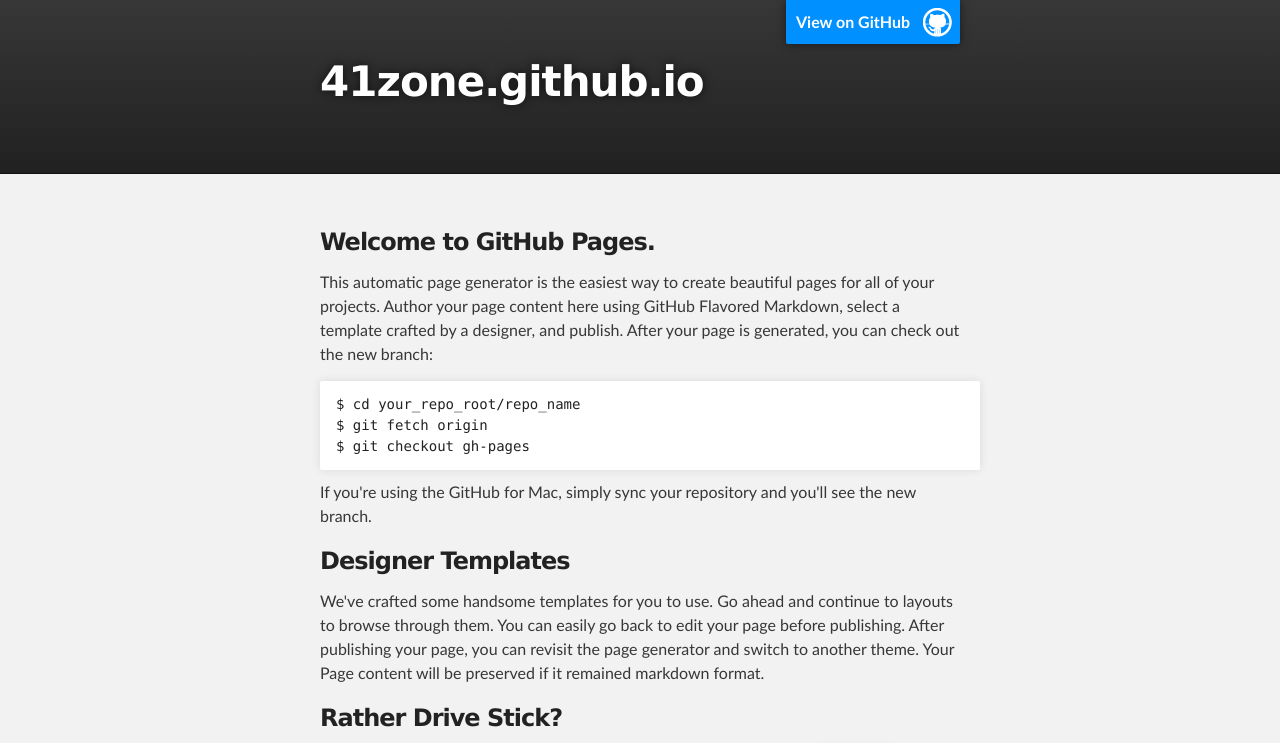
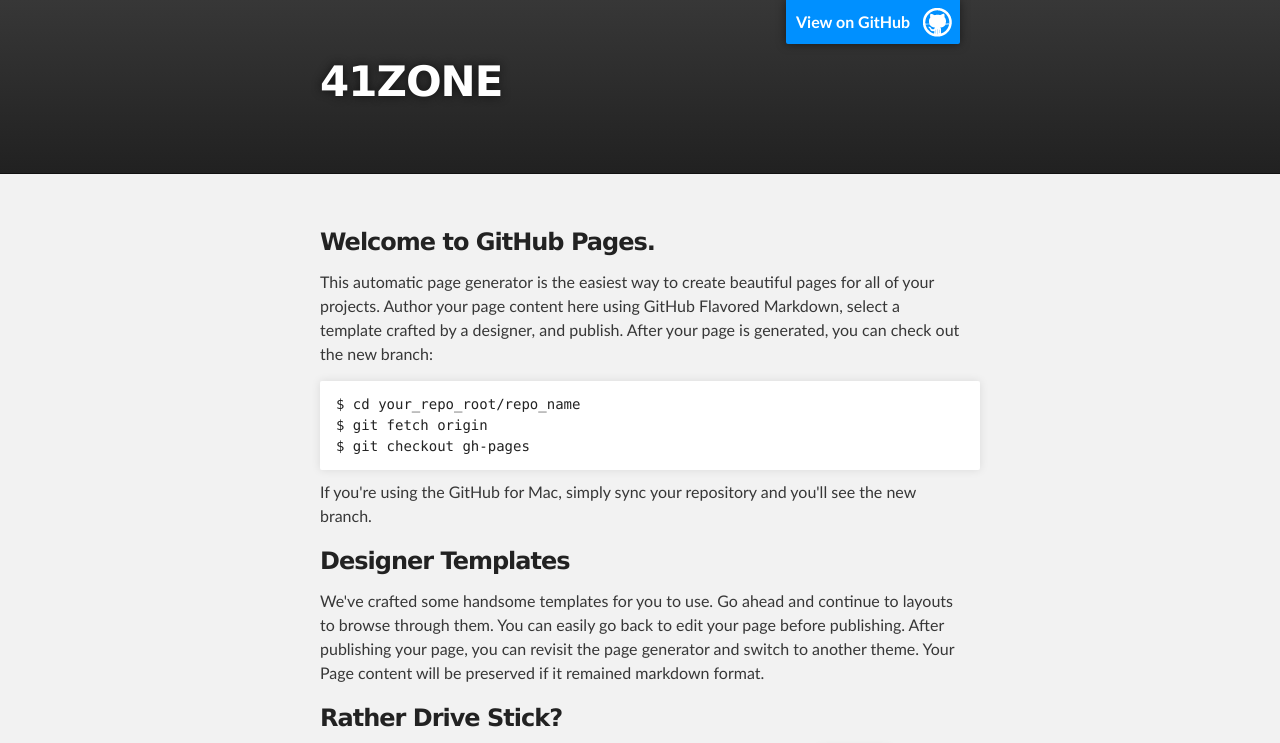
Before and after one commit to 41zone/41zone.github.io, a plain HTML site: page index.html in a window 1280 px wide. Shown: the top 743 px of the page. Drawn offline with Linux system fonts and the light colour scheme.

Commit message:
Update index.html

```diff
--- a/index.html
+++ b/index.html
@@ -18,7 +18,7 @@
         <header class="inner">
           <a id="forkme_banner" href="https://github.com/41zone">View on GitHub</a>
 
-          <h1 id="project_title">41zone.github.io</h1>
+          <h1 id="project_title">41ZONE</h1>
           <h2 id="project_tagline"></h2>
 
         </header>
```
